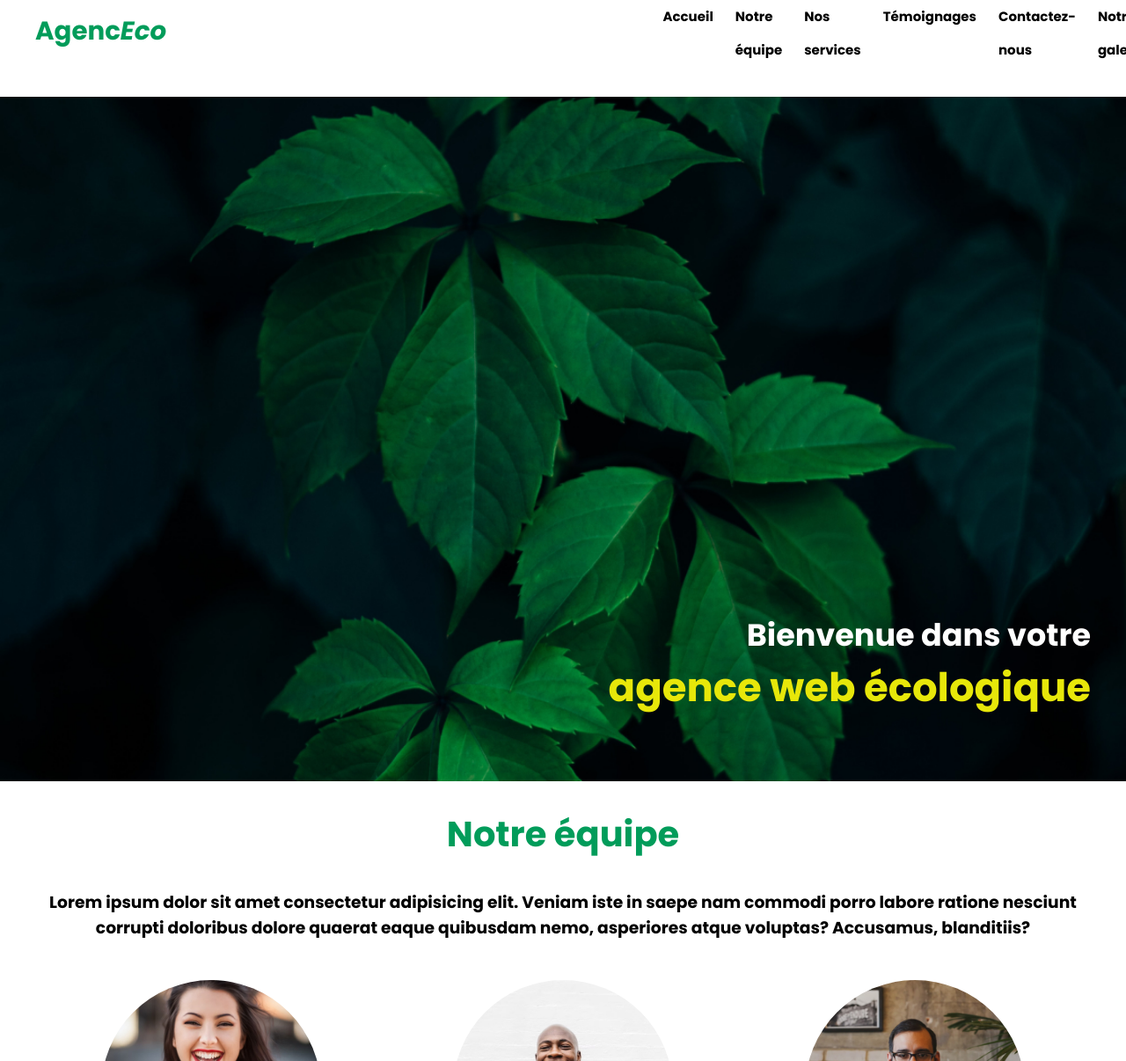
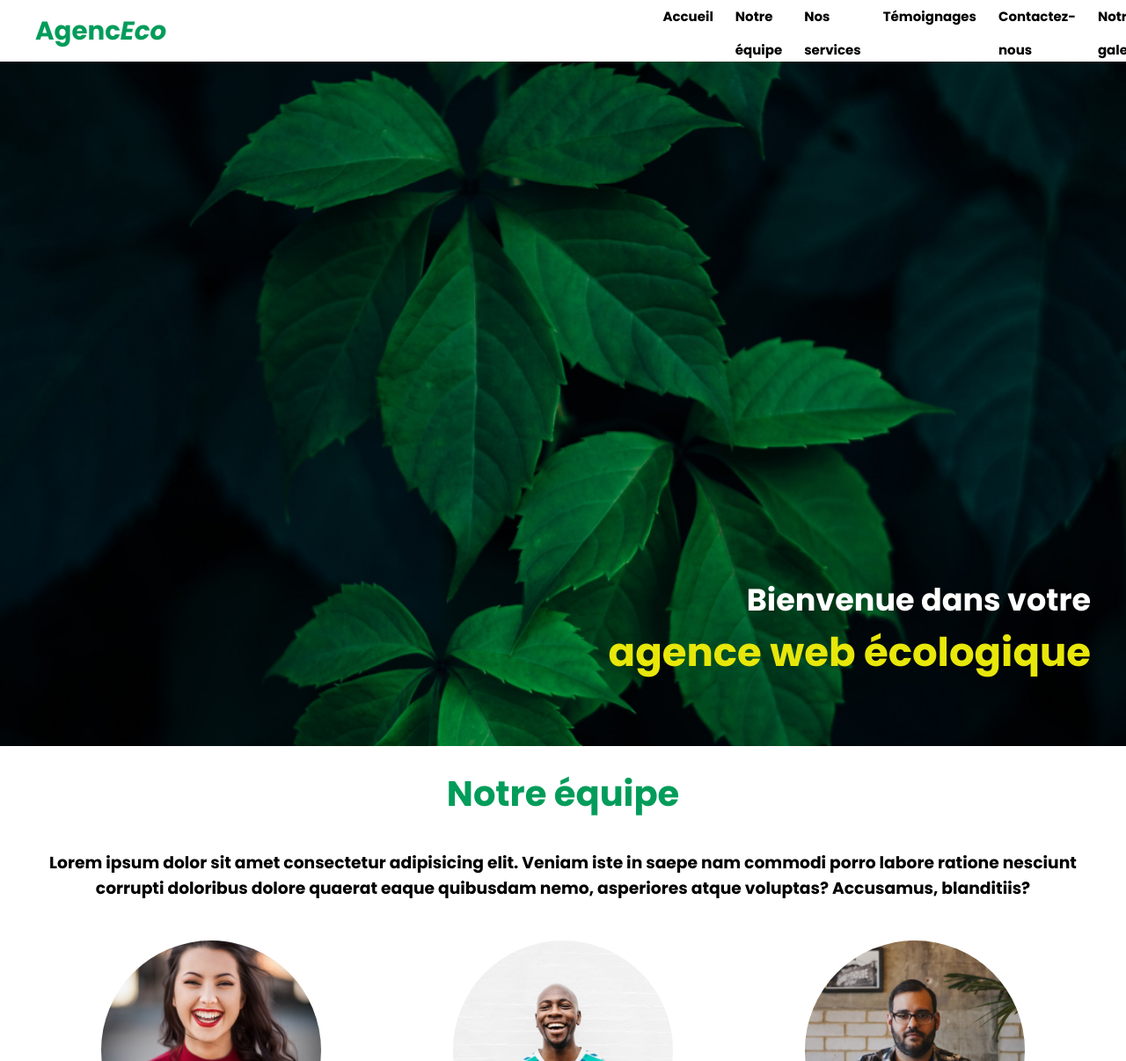
Before and after one commit to jrazaf/agenceco, a plain HTML site: page index.html in a window 1280 px wide. Shown: the top 1206 px of the page at 88% size. Drawn offline with Linux system fonts and the light colour scheme.

Commit message:
Corrections banner

```diff
--- a/index.html
+++ b/index.html
@@ -50,15 +50,13 @@
     </nav>
 
     <!-- BANNER -->
-    <section id="accueil" >
-        <div class="banner ">
-            <!-- affichage image 360 degrés lors du clic  -->
-            <a href="image360.html"><img src="/images/rodion-kutsaev-049M_crau5k-unsplash.jpg" alt="image banner"> </a>
-            <div class="container">
-                    <h1>Bienvenue dans votre <br><span class="color-sun"> agence web écologique</span></h1>
-            </div>
+    <div id="accueil" class="banner ">
+        <!-- affichage image 360 degrés lors du clic  -->
+        <a href="image360.html"><img src="/images/rodion-kutsaev-049M_crau5k-unsplash.jpg" alt="image banner"> </a>
+        <div class="container">
+                <h1>Bienvenue dans votre <br><span class="color-sun"> agence web écologique</span></h1>
         </div>
-    </sectionid>
+    </div>
 
     <!-- NOTRE EQUIPE -->
 
```
